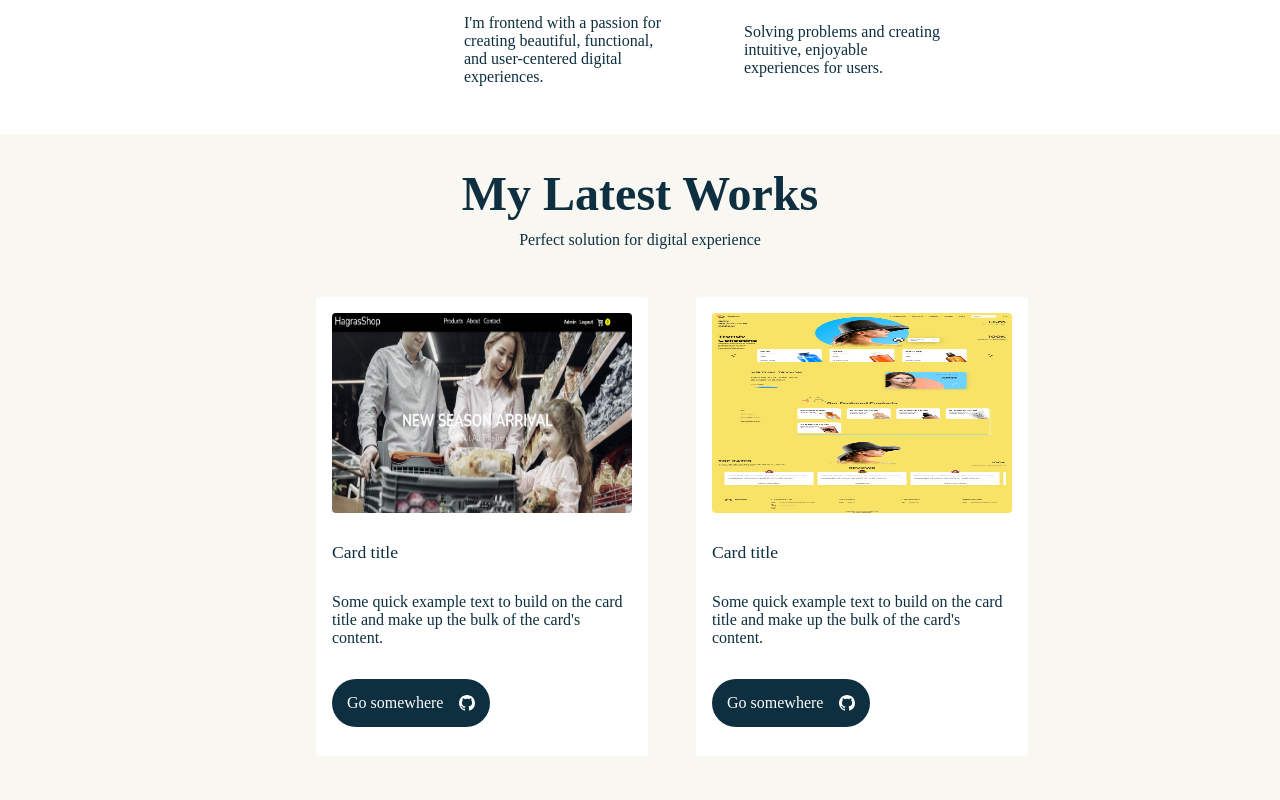
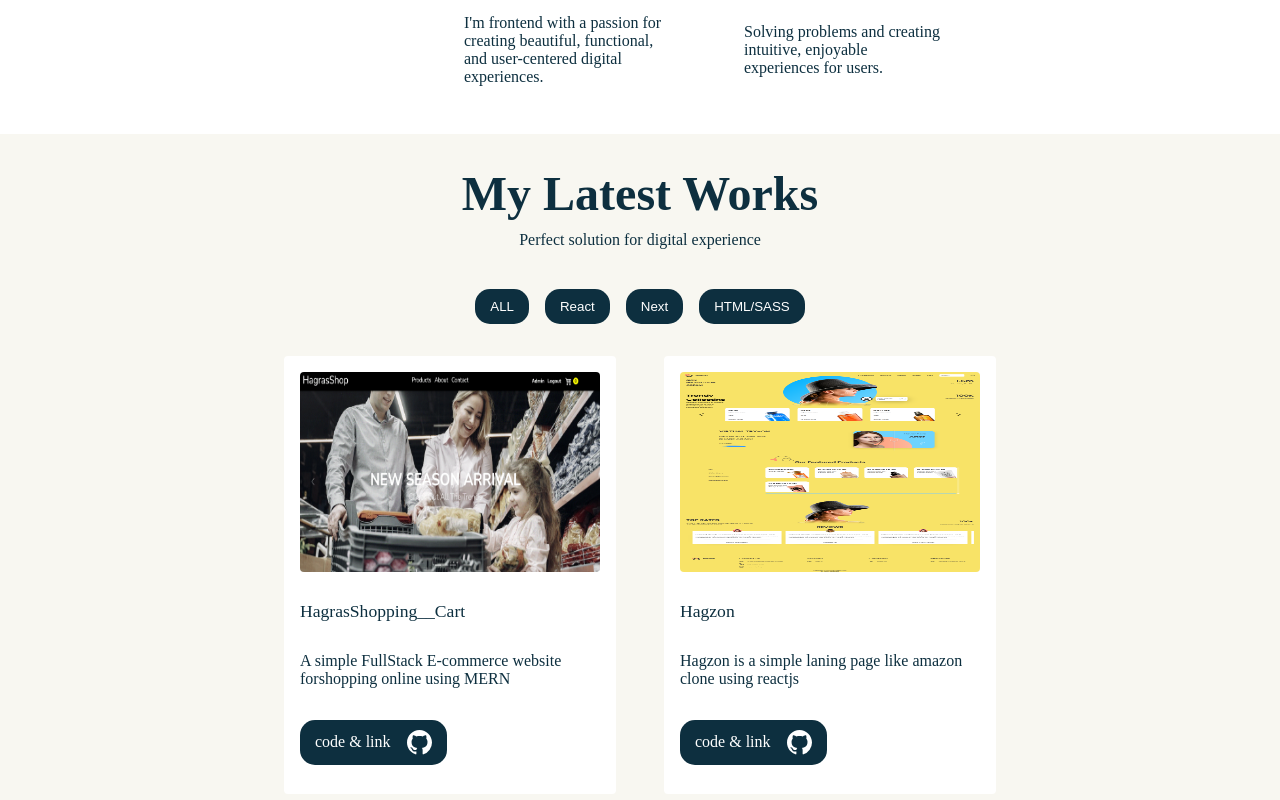
Before and after one commit to Muhammed-Hagras/Portfolio, a React (Vite) app: page / in a window 1280 px wide. Shown: the part 1140-1940 px from the top of the page. Built offline with nearby package versions, Linux system fonts and the light colour scheme.

Commit message:
portfolio projects ready

```diff
--- a/src/components/About/About.jsx
+++ b/src/components/About/About.jsx
@@ -24,7 +24,7 @@ export default function About() {
           Passion Fuels Purpose
         </motion.h2>
         <motion.div
-          // variants={fadeIn("up", "tween", 0.5, 1.3)}
+          variants={fadeIn("up", "tween", 0.5, 1.3)}
           className={`${styles.aboutBoxes} flexCenter`}
         >
           {abouts.map((about, idx) => (
--- a/src/components/Portfolio/Portfolio.jsx
+++ b/src/components/Portfolio/Portfolio.jsx
@@ -1,7 +1,9 @@
-import React from "react";
+import React, { useState } from "react";
 import { motion } from "framer-motion";
 import styles from "./Portfolio.module.scss";
 import {
+  fadeIn,
+  slideIn,
   staggerChildren,
   staggerContainer,
   textVariant,
@@ -10,7 +12,16 @@ import { BsGithub } from "react-icons/bs";
 import { portfolioExp } from "../../utils/data";
 
 export default function Portfolio() {
-  console.log(portfolioExp);
+  const [filter, setFilter] = useState(portfolioExp);
+  //   console.log(portfolioExp);
+
+  const filteredProducts = (categ) => {
+    console.log("haha");
+    const updatedList = portfolioExp.filter((exp) => exp.cat === categ);
+    console.log(updatedList);
+    setFilter(updatedList);
+  };
+
   return (
     <motion.section
       variants={staggerContainer}
@@ -20,7 +31,10 @@ export default function Portfolio() {
       className={`bg-primary paddings ${styles.wrapper}`}
     >
       <div className={`${styles.container}`}>
-        <motion.div variants={textVariant(0.4)} className={`flexCenter `}>
+        <motion.div
+          variants={textVariant(0.4)}
+          className={`flexCenter ${styles.portfolioHead}`}
+        >
           <div className="textCenter">
             <span className="primaryText">My Latest Works</span>
             <p style={{ marginTop: "10px" }}>
@@ -28,24 +42,60 @@ export default function Portfolio() {
             </p>
           </div>
         </motion.div>
-        <div className={`flexCenter paddings ${styles.portfolioCards}`}>
-          {portfolioExp.map((exp, idx) => (
-            <div key={idx} className={`${styles.card}`}>
+        {/* Filter Buttons */}
+        <div className={`flexCenter ${styles.filterBtns}`}>
+          <button
+            className={`${styles.cardBtn}`}
+            onClick={() => {
+              setFilter(portfolioExp);
+            }}
+          >
+            ALL
+          </button>
+
+          <button
+            className={`${styles.cardBtn}`}
+            onClick={() => {
+              filteredProducts("react");
+            }}
+          >
+            React
+          </button>
+          <button
+            className={`${styles.cardBtn}`}
+            onClick={() => {
+              filteredProducts("next");
+            }}
+          >
+            Next
+          </button>
+          <button
+            className={`${styles.cardBtn}`}
+            onClick={() => {
+              filteredProducts("html");
+            }}
+          >
+            HTML/SASS
+          </button>
+        </div>
+        <motion.div
+          variants={fadeIn("up", "tween", 0.5, 0.6)}
+          className={` paddings ${styles.portfolioCards}`}
+        >
+          {filter.map((exp, idx) => (
+            <motion.div key={idx} className={`${styles.card}`}>
               <img src={exp.pic} className="" alt="" />
               <div className="card-body ">
-                <h5 className={`${styles.cardTitle}`}>Card title</h5>
-                <p className={`${styles.cardText}`}>
-                  Some quick example text to build on the card title and make up
-                  the bulk of the card's content.
-                </p>
-                <a href="#" className={`${styles.cardBtn}`}>
-                  Go somewhere
-                  <BsGithub />
+                <h5 className={`${styles.cardTitle}`}>{exp.title}</h5>
+                <p className={`${styles.cardText}`}>{exp.desc}</p>
+                <a href={exp.link} className={`${styles.cardBtn}`}>
+                  code & link
+                  <BsGithub size={25} />
                 </a>
               </div>
-            </div>
+            </motion.div>
           ))}
-        </div>
+        </motion.div>
       </div>
     </motion.section>
   );
--- a/src/components/Portfolio/Portfolio.module.scss
+++ b/src/components/Portfolio/Portfolio.module.scss
@@ -1,17 +1,26 @@
 @import "../../styles/contants.scss";
 
 .wrapper {
-  // position: relative;
+  position: relative;
   .container {
+    position: relative;
     flex-direction: column;
     gap: 2rem;
 
+    .portfolioHead {
+      margin-bottom: 1.5rem;
+    }
+
+    .filterBtns {
+      gap: 1rem;
+    }
     .portfolioCards {
+      display: flex;
+      justify-content: center;
+      align-items: center;
       flex-wrap: wrap;
-      position: absolute;
       gap: 3rem;
       .card {
-        // position: relative;
         display: flex;
         flex-direction: column;
         min-width: 0;
@@ -59,34 +68,38 @@
           margin: 1.25rem auto 2rem;
           font-weight: 300;
         }
+      }
+    }
+  }
+}
 
 .cardBtn {
   background: #0d2f3f;
-          padding: 15px 15px;
+  padding: 10px 15px;
   color: #fff;
   border: 0;
   display: flex;
   align-items: center;
   width: fit-content;
   gap: 1rem;
-          border-radius: 27px;
+  border-radius: 15px;
   transition: all 0.2s ease-in-out;
   -webkit-transition: all 0.2s ease-in-out;
   -moz-transition: all 0.2s ease-in-out;
   -ms-transition: all 0.2s ease-in-out;
   -o-transition: all 0.2s ease-in-out;
 
+  -webkit-border-radius: 15px;
+  -moz-border-radius: 15px;
+  -ms-border-radius: 15px;
+  -o-border-radius: 15px;
   &:hover {
     cursor: pointer;
     box-shadow: 0px 21px 13px rgba(0, 0, 0, 0.04);
-            transform: scale(1.1) translateY(-10px);
-            -webkit-transform: scale(1.1) translateY(-10px);
-            -moz-transform: scale(1.1) translateY(-10px);
-            -ms-transform: scale(1.1) translateY(-10px);
-            -o-transform: scale(1.1) translateY(-10px);
+    transform: translateY(-2px);
+    -webkit-transform: translateY(-2px);
+    -moz-transform: translateY(-2px);
+    -ms-transform: translateY(-2px);
+    -o-transform: translateY(-2px);
   }
 }
-      }
-    }
-  }
-}
```
Lines whose indentation alone changed are shown as unchanged.
